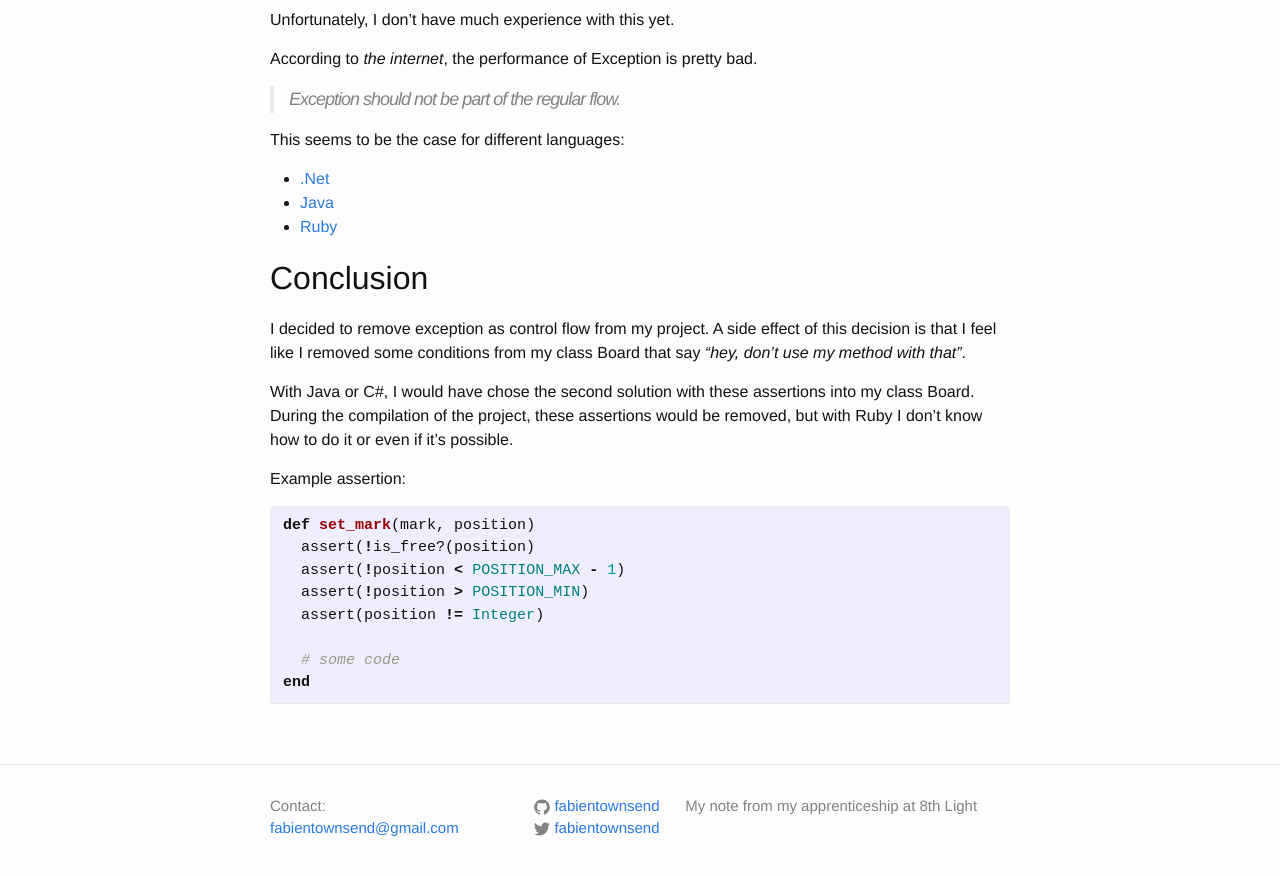
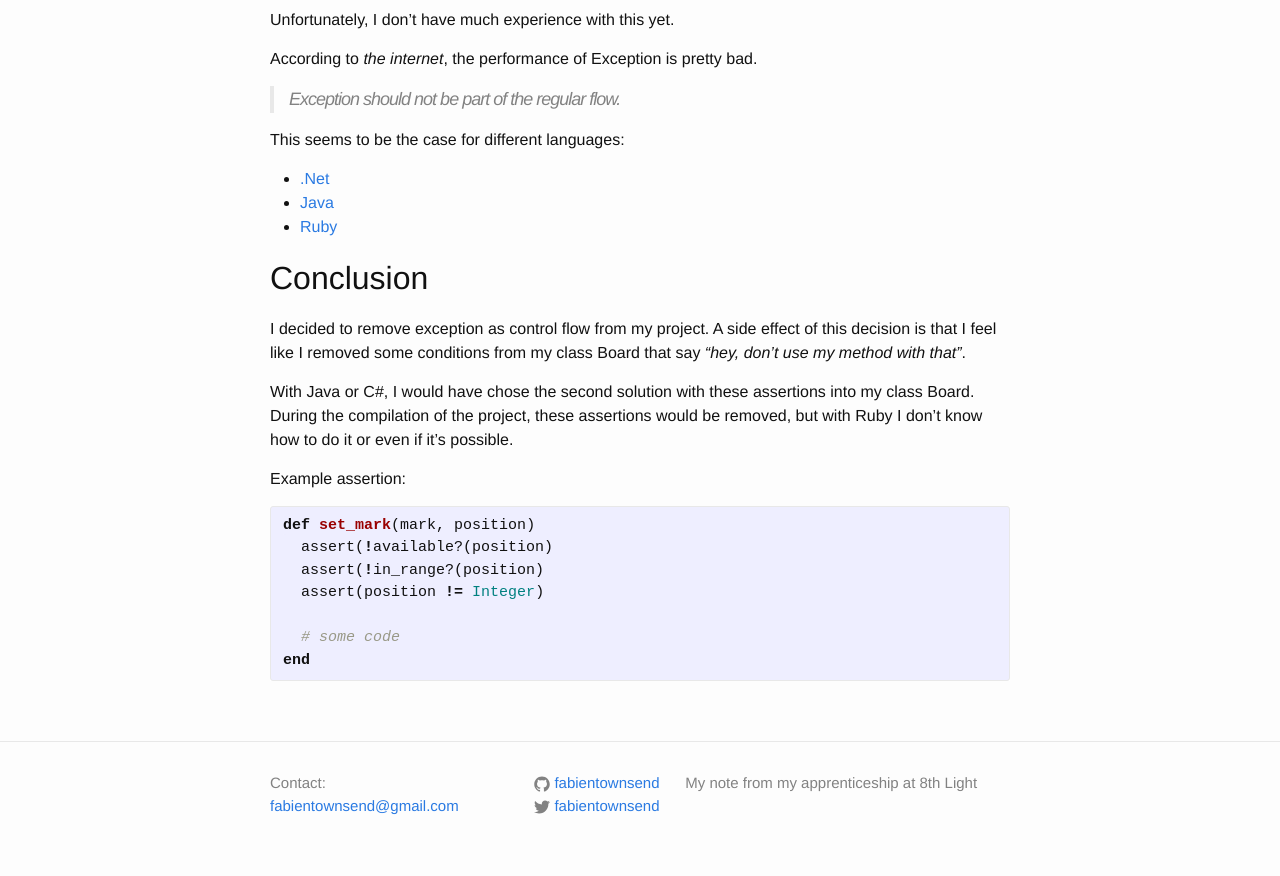
Before and after one commit to fabientownsend/fabientownsend.github.io, a Jekyll site: the page built from _posts/2016-09-23-exception-control-flow.markdown, in a window 1280 px wide and 900 px high, scrolled down 1949 px. Shown: the top 876 px of the window. Built offline with Jekyll 4.4.1, drawn with Linux system fonts in a browser that asks for light colours.

Commit message:
fix code example

```diff
--- a/_posts/2016-09-23-exception-control-flow.markdown
+++ b/_posts/2016-09-23-exception-control-flow.markdown
@@ -46,7 +46,7 @@ Example 2:
 def play_move
   position = @current_player.next_move
 
-  if in_range?(position)
+  if !in_range?(position)
     ui.between(board.POSITION_MIN, board.POSITION_MAX - 1)
     play_move
   elsif !available?(position)
@@ -98,9 +98,8 @@ would be removed,  but with Ruby I don't know how to do it or even if it's possi
 Example assertion:
 {% highlight ruby %}
 def set_mark(mark, position)
-  assert(!is_free?(position)
-  assert(!position < POSITION_MAX - 1)
-  assert(!position > POSITION_MIN)
+  assert(!available?(position)
+  assert(!in_range?(position)
   assert(position != Integer)
 
   # some code
```
